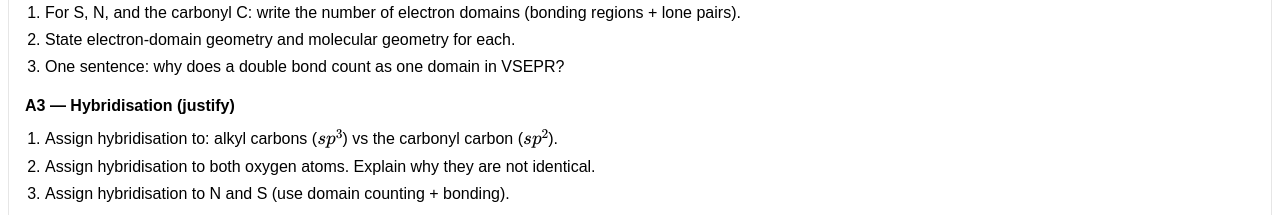
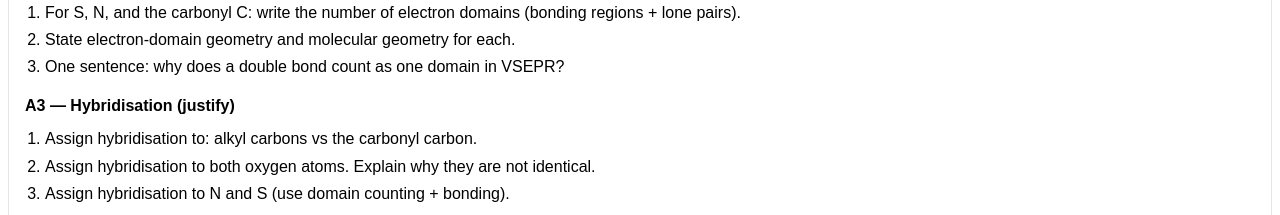
Before and after one commit to physchemib/chem-activities, a plain HTML site: page index.html in a window 1280 px wide. Shown: the part 1020-1235 px from the top of the page. Drawn offline with nearby package versions, Linux system fonts and the light colour scheme.

Commit message:
Simplify hybridisation assignment description

```diff
--- a/index.html
+++ b/index.html
@@ -127,7 +127,7 @@
 
         <div style="font-weight:700; margin:12px 0 6px;">A3 — Hybridisation (justify)</div>
         <ol style="margin:0; padding-left:20px;">
-          <li>Assign hybridisation to: alkyl carbons (\(sp^3\)) vs the carbonyl carbon (\(sp^2\)).</li>
+          <li>Assign hybridisation to: alkyl carbons vs the carbonyl carbon.</li>
           <li>Assign hybridisation to both oxygen atoms. Explain why they are not identical.</li>
           <li>Assign hybridisation to N and S (use domain counting + bonding).</li>
         </ol>
```
